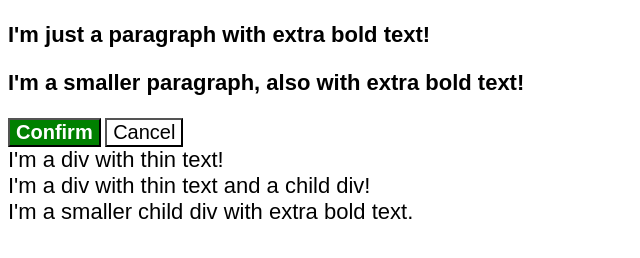
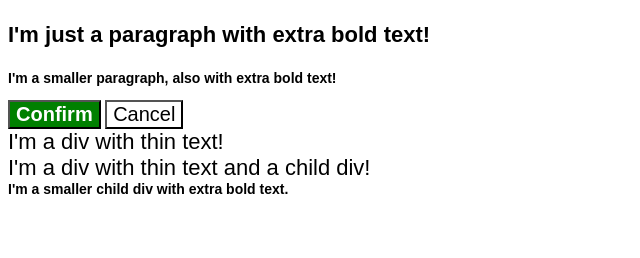
Before and after one commit to jcvfen/css-exersizes, a plain HTML site: page foundations/06-cascade-fix/index.html in a window 1280 px wide. Shown: the whole page, without its empty margins (0-640 px from the left). Drawn offline with Linux system fonts and the light colour scheme.

Commit message:
solved all cascades fixes for the exercise

```diff
--- a/foundations/06-cascade-fix/style.css
+++ b/foundations/06-cascade-fix/style.css
@@ -8,7 +8,7 @@ body{
     font-weight: 800;
   }
 
-  .small-para {
+ .para.small-para {
     font-size: 14px;
     font-weight: 800;
   }
@@ -29,7 +29,7 @@ button.confirm {
     font-size: 20px;
   }
 
-  text.child {
+  .text.child {
     color: rgb(0, 0, 0);
     font-weight: 800;
     font-size: 14px;
```
